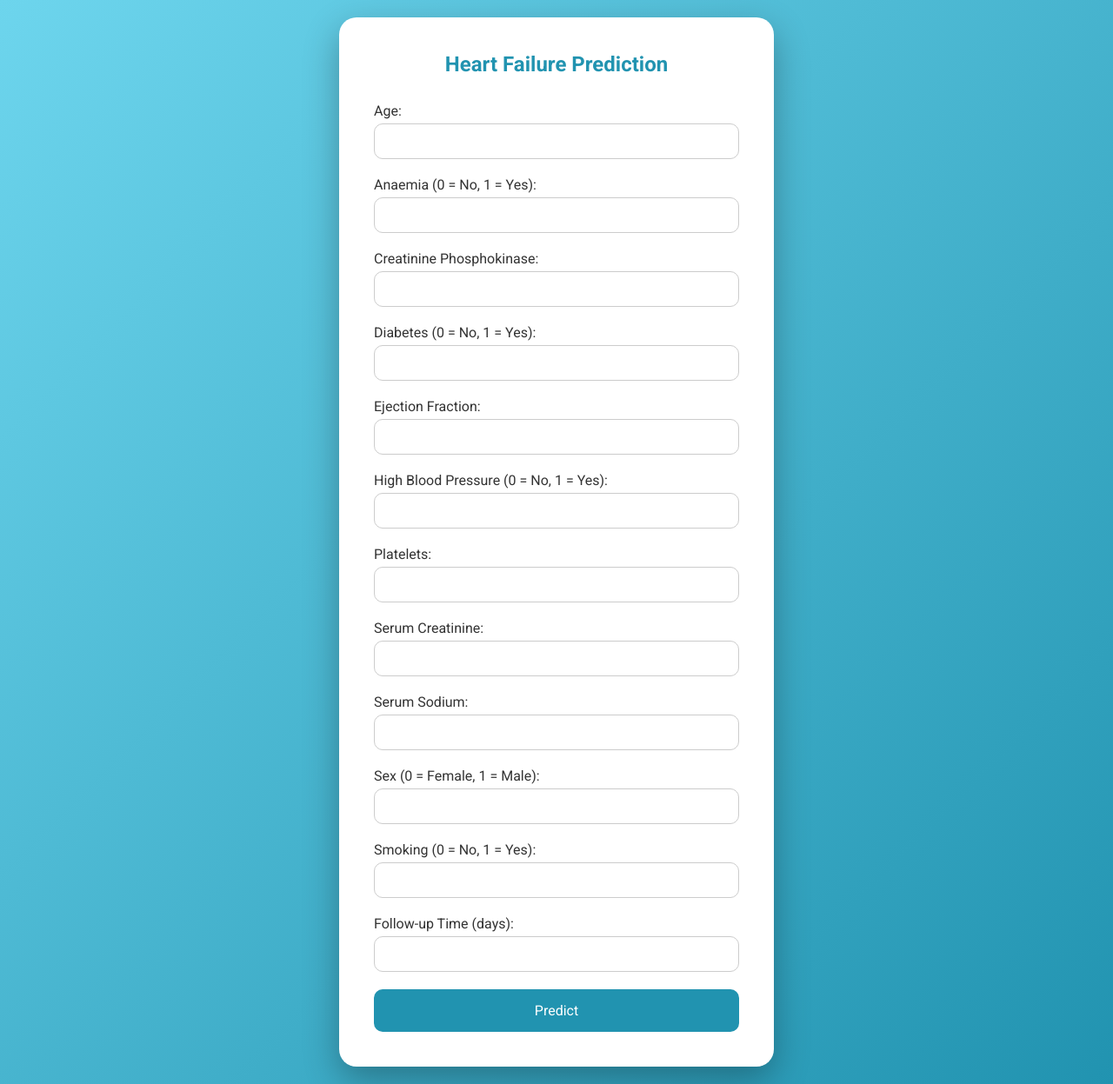
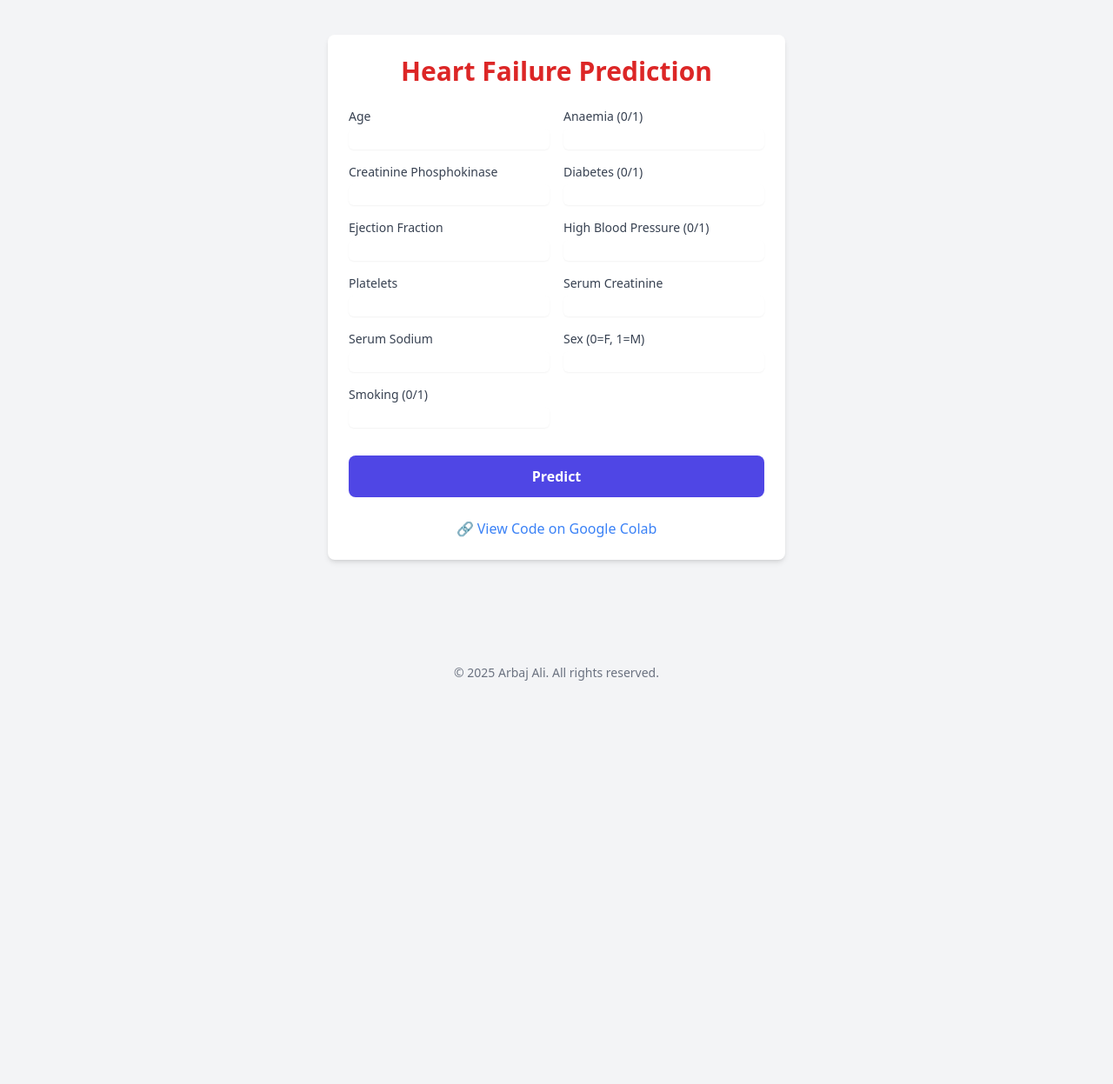
Before and after one commit to arbajali9646/health_failure_-records, a Flask app: page / in a window 1280 px wide. Shown: the whole page at 87% size. After the commit the page ends 783 px from the top, so only its background shows below. Run offline with Flask 3, Linux system fonts and the light colour scheme; parts of the project's set-up code (start-up, migrations or seed data) failed here and were passed over; some libraries are stand-ins or nearby versions.

Commit message:
Update templates/index.html

```diff
--- a/templates/index.html
+++ b/templates/index.html
@@ -2,156 +2,58 @@
 <html lang="en">
 <head>
     <meta charset="UTF-8">
+    <title>Heart Failure Prediction</title>
     <meta name="viewport" content="width=device-width, initial-scale=1.0">
-    <title>Heart Failure Prediction</title>
-    <!-- Google Fonts -->
-    <link href="https://fonts.googleapis.com/css2?family=Roboto:wght@400;700&display=swap" rel="stylesheet">
-    <style>
-        * {
-            box-sizing: border-box;
-            margin: 0;
-            padding: 0;
-            font-family: 'Roboto', sans-serif;
-        }
+    <script src="https://cdn.tailwindcss.com"></script>
+</head>
+<body class="bg-gray-100 min-h-screen flex flex-col justify-between">
 
-        body {
-            background: linear-gradient(135deg, #6dd5ed, #2193b0);
-            min-height: 100vh;
-            display: flex;
-            justify-content: center;
-            align-items: center;
-            padding: 20px;
-        }
+    <div class="max-w-3xl mx-auto mt-10 p-6 bg-white rounded-lg shadow-md">
+        <h1 class="text-3xl font-bold mb-6 text-center text-red-600">Heart Failure Prediction</h1>
 
-        .container {
-            background: white;
-            border-radius: 20px;
-            box-shadow: 0 15px 40px rgba(0,0,0,0.3);
-            padding: 40px;
-            max-width: 500px;
-            width: 100%;
-            transition: 0.3s ease-in-out;
-        }
+        <form method="POST" action="/predict" class="grid grid-cols-1 md:grid-cols-2 gap-4">
+            {% for field in [
+                ('age', 'Age'),
+                ('anaemia', 'Anaemia (0/1)'),
+                ('creatinine_phosphokinase', 'Creatinine Phosphokinase'),
+                ('diabetes', 'Diabetes (0/1)'),
+                ('ejection_fraction', 'Ejection Fraction'),
+                ('high_blood_pressure', 'High Blood Pressure (0/1)'),
+                ('platelets', 'Platelets'),
+                ('serum_creatinine', 'Serum Creatinine'),
+                ('serum_sodium', 'Serum Sodium'),
+                ('sex', 'Sex (0=F, 1=M)'),
+                ('smoking', 'Smoking (0/1)')
+            ] %}
+            <div>
+                <label class="block text-sm font-medium text-gray-700">{{ field[1] }}</label>
+                <input type="number" step="any" name="{{ field[0] }}" required
+                       class="mt-1 block w-full border-gray-300 rounded-md shadow-sm focus:ring focus:ring-indigo-200">
+            </div>
+            {% endfor %}
 
-        .container:hover {
-            transform: translateY(-5px);
-        }
+            <div class="md:col-span-2">
+                <button type="submit" class="w-full py-3 mt-4 bg-indigo-600 text-white font-semibold rounded-lg hover:bg-indigo-700">
+                    Predict
+                </button>
+            </div>
+        </form>
 
-        h2 {
-            text-align: center;
-            color: #2193b0;
-            margin-bottom: 30px;
-            font-weight: 700;
-        }
+        {% if result %}
+            <div class="mt-6 p-4 text-center font-bold text-xl {{ 'text-green-600' if 'SURVIVE' in result else 'text-red-600' }}">
+                {{ result }}
+            </div>
+        {% endif %}
 
-        form {
-            display: flex;
-            flex-direction: column;
-        }
+        <div class="mt-6 text-center">
+            <a href="https://colab.research.google.com/drive/1wLCL-qDtqmjkQjlKZadDQDPvGf7XbfRf?usp=sharing" target="_blank"
+               class="text-blue-500 hover:underline">🔗 View Code on Google Colab</a>
+        </div>
+    </div>
 
-        label {
-            margin-bottom: 5px;
-            font-weight: 500;
-            color: #333;
-        }
+    <footer class="text-center text-gray-500 text-sm py-4">
+        &copy; 2025 Arbaj Ali. All rights reserved.
+    </footer>
 
-        input[type="number"] {
-            padding: 12px;
-            margin-bottom: 20px;
-            border-radius: 10px;
-            border: 1px solid #ccc;
-            outline: none;
-            transition: 0.2s;
-        }
-
-        input[type="number"]:focus {
-            border-color: #2193b0;
-            box-shadow: 0 0 5px rgba(33, 147, 176, 0.5);
-        }
-
-        button {
-            padding: 15px;
-            background: #2193b0;
-            color: white;
-            border: none;
-            border-radius: 10px;
-            font-size: 16px;
-            cursor: pointer;
-            transition: 0.3s;
-        }
-
-        button:hover {
-            background: #6dd5ed;
-            color: #fff;
-        }
-
-        .result {
-            margin-top: 20px;
-            text-align: center;
-            font-size: 18px;
-            font-weight: 600;
-            color: #333;
-            padding: 10px;
-            border-radius: 10px;
-            background: #f0f0f0;
-        }
-
-        @media (max-width: 600px) {
-            .container {
-                padding: 30px 20px;
-            }
-
-            button {
-                padding: 12px;
-            }
-        }
-    </style>
-</head>
-<body>
-    <div class="container">
-        <h2>Heart Failure Prediction</h2>
-        <form method="POST" action="/predict">
-            <label>Age:</label>
-            <input type="number" step="any" name="age" required>
-
-            <label>Anaemia (0 = No, 1 = Yes):</label>
-            <input type="number" min="0" max="1" name="anaemia" required>
-
-            <label>Creatinine Phosphokinase:</label>
-            <input type="number" step="any" name="creatinine_phosphokinase" required>
-
-            <label>Diabetes (0 = No, 1 = Yes):</label>
-            <input type="number" min="0" max="1" name="diabetes" required>
-
-            <label>Ejection Fraction:</label>
-            <input type="number" step="any" name="ejection_fraction" required>
-
-            <label>High Blood Pressure (0 = No, 1 = Yes):</label>
-            <input type="number" min="0" max="1" name="high_blood_pressure" required>
-
-            <label>Platelets:</label>
-            <input type="number" step="any" name="platelets" required>
-
-            <label>Serum Creatinine:</label>
-            <input type="number" step="any" name="serum_creatinine" required>
-
-            <label>Serum Sodium:</label>
-            <input type="number" step="any" name="serum_sodium" required>
-
-            <label>Sex (0 = Female, 1 = Male):</label>
-            <input type="number" min="0" max="1" name="sex" required>
-
-            <label>Smoking (0 = No, 1 = Yes):</label>
-            <input type="number" min="0" max="1" name="smoking" required>
-
-            <label>Follow-up Time (days):</label>
-            <input type="number" step="any" name="time" required>
-
-            <button type="submit">Predict</button>
-        </form>
-        {% if prediction_text %}
-        <div class="result">{{ prediction_text }}</div>
-        {% endif %}
-    </div>
 </body>
 </html>
```
